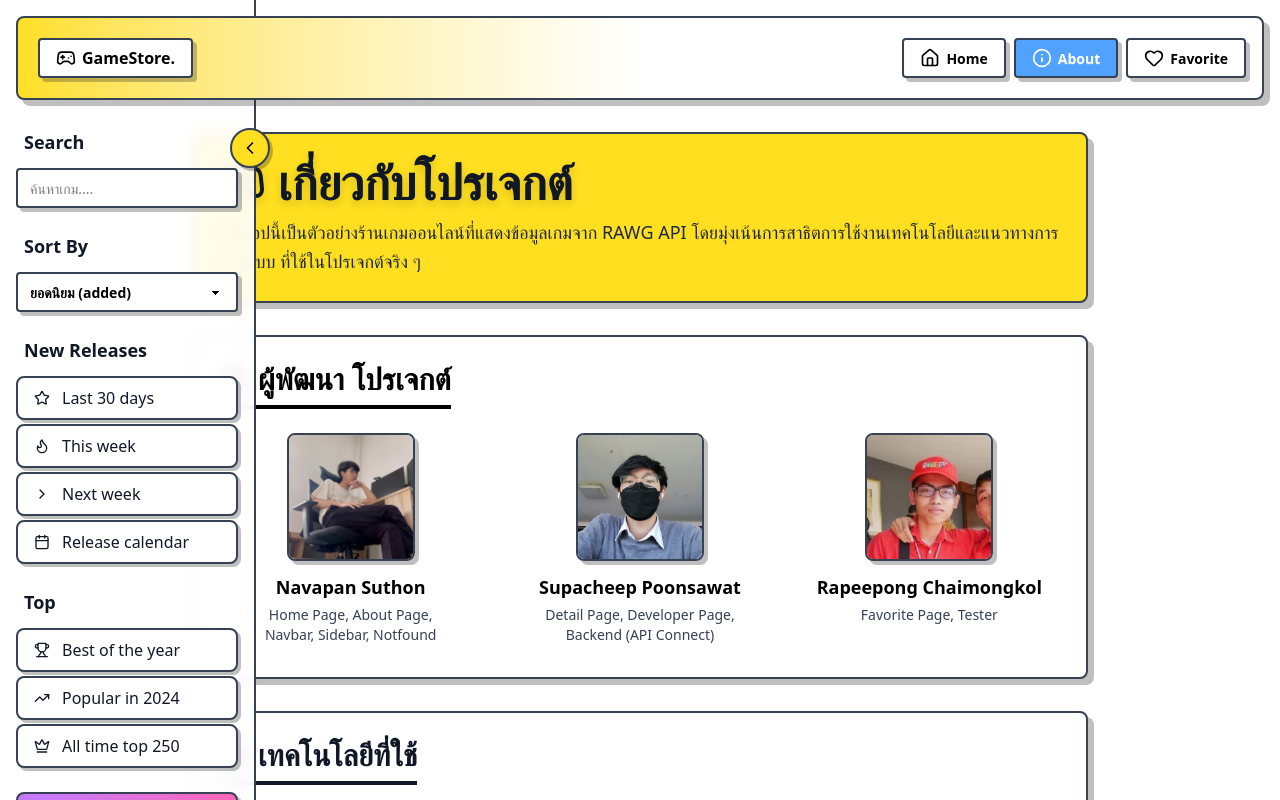
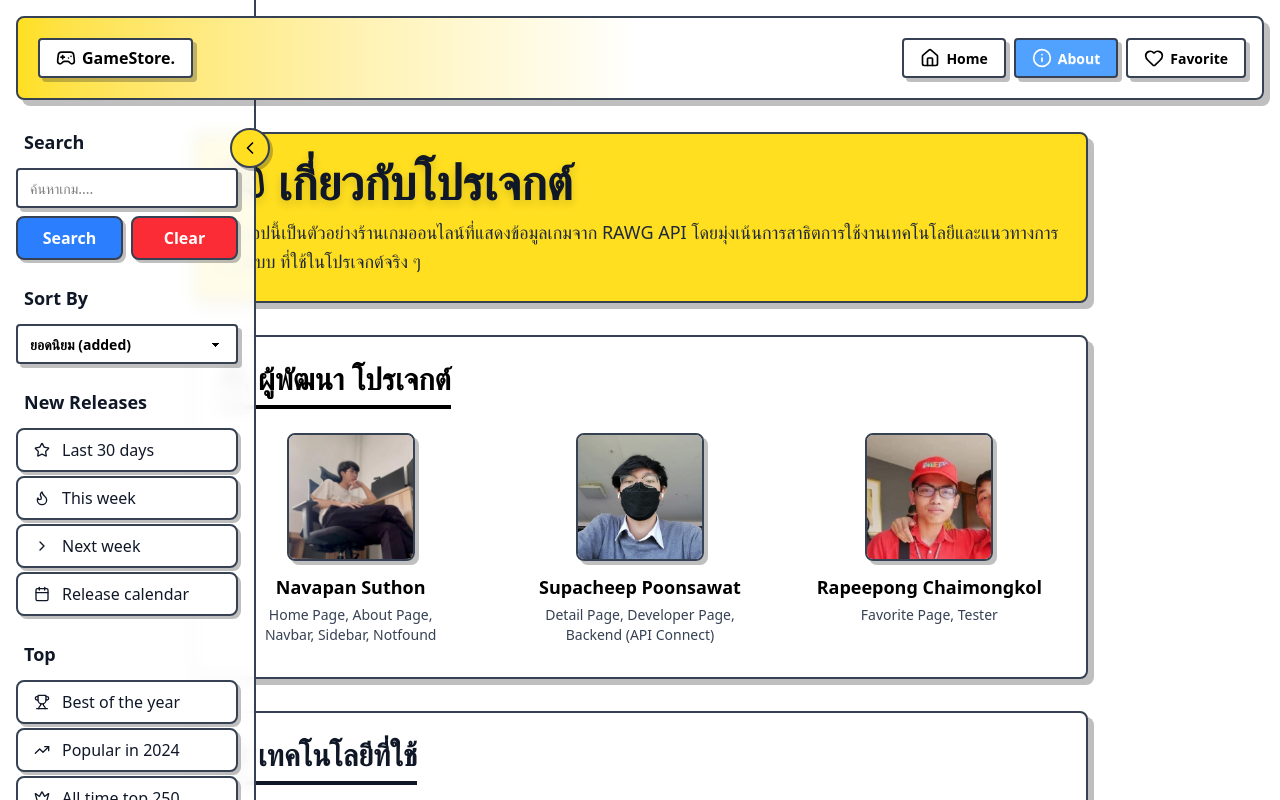
Before and after one commit to etsuwithtea/game-store, a React (Vite) app: page /about in a window 1280 px wide. Both pictures are taken after a click on the button 58 px from the left and 148 px from the top of the page. Shown: the top 800 px of the page. Built offline with nearby package versions, Linux system fonts and the light colour scheme; no server answers.

Commit message:
Fix : แก้บัคการใช้ Search  Bar ที่พิมพ์ได้ทีละตัว

```diff
--- a/src/components/Sidebar.tsx
+++ b/src/components/Sidebar.tsx
@@ -20,6 +20,62 @@ import {
   ChevronLeft
 } from 'lucide-react';
 
+// SearchBox Component - ตัวแยกเพื่อให้ input state ไม่หลุด
+function SearchBox() {
+  const dispatch = useDispatch<AppDispatch>();
+  const [inputValue, setInputValue] = useState<string>('');
+
+  const handleSearch = () => {
+    dispatch(setQuery(inputValue));
+  };
+
+  const handleKeyPress = (e: React.KeyboardEvent<HTMLInputElement>) => {
+    if (e.key === 'Enter') {
+      handleSearch();
+    }
+  };
+
+  const handleClear = () => {
+    setInputValue('');
+    dispatch(setQuery(''));
+  };
+
+  return (
+    <div>
+      <h3 className="text-gray-900 font-extrabold text-lg mb-3 px-2">Search</h3>
+      <div className="space-y-2">
+        <div className="relative">
+          <input
+            type="text"
+            className="input w-full px-3 border-2 border-gray-700 bg-white text-black font-medium focus:outline-none focus:border-gray-900"
+            placeholder="ค้นหาเกม...."
+            value={inputValue}
+            onChange={(e) => setInputValue(e.target.value)}
+            onKeyPress={handleKeyPress}
+            style={{ boxShadow: '4px 4px 0px 0px rgba(43,43,43,0.3)' }}
+          />
+        </div>
+        <div className="flex gap-2">
+          <button
+            onClick={handleSearch}
+            className="flex-1 px-4 py-2 bg-blue-500 hover:bg-blue-600 text-white font-bold rounded-lg transition-colors border-2 border-gray-700"
+            style={{ boxShadow: '3px 3px 0px 0px rgba(43,43,43,0.3)' }}
+          >
+            Search
+          </button>
+          <button
+            onClick={handleClear}
+            className="flex-1 px-4 py-2 bg-red-500 hover:bg-red-600 text-white font-bold rounded-lg transition-colors border-2 border-gray-700"
+            style={{ boxShadow: '3px 3px 0px 0px rgba(43,43,43,0.3)' }}
+          >
+            Clear
+          </button>
+        </div>
+      </div>
+    </div>
+  );
+}
+
 /**
  * Component Sidebar สำหรับนำทางหมวดหมู่ต่างๆ
  * รองรับ responsive - แสดงแบบ fixed บน desktop, drawer บน mobile
@@ -34,7 +90,7 @@ export default function Sidebar() {
   const [isCollapsed, setIsCollapsed] = useState(true);
 
   // ดึงข้อมูลจาก Redux
-  const { query, ordering } = useSelector((s: RootState) => s.games);
+  const { ordering } = useSelector((s: RootState) => s.games);
 
   // ฟังก์ชันสำหรับปิด sidebar บน mobile
   const closeSidebar = () => setIsOpen(false);
@@ -80,19 +136,7 @@ export default function Sidebar() {
   const SidebarContent = () => (
     <div className="h-full overflow-y-auto p-4 space-y-6">
       {/* ช่องค้นหาเกม */}
-      <div>
-        <h3 className="text-gray-900 font-extrabold text-lg mb-3 px-2">Search</h3>
-        <div className="relative">
-          <input
-            type="text"
-            className="input w-full px-3 border-2 border-gray-700 bg-white text-black font-medium focus:outline-none focus:border-gray-900"
-            placeholder="ค้นหาเกม...."
-            value={query}
-            onChange={(e) => dispatch(setQuery(e.target.value))}
-            style={{ boxShadow: '4px 4px 0px 0px rgba(43,43,43,0.3)' }}
-          />
-        </div>
-      </div>
+      <SearchBox />
 
       {/* เรียงลำดับเกม */}
       <div>
```
